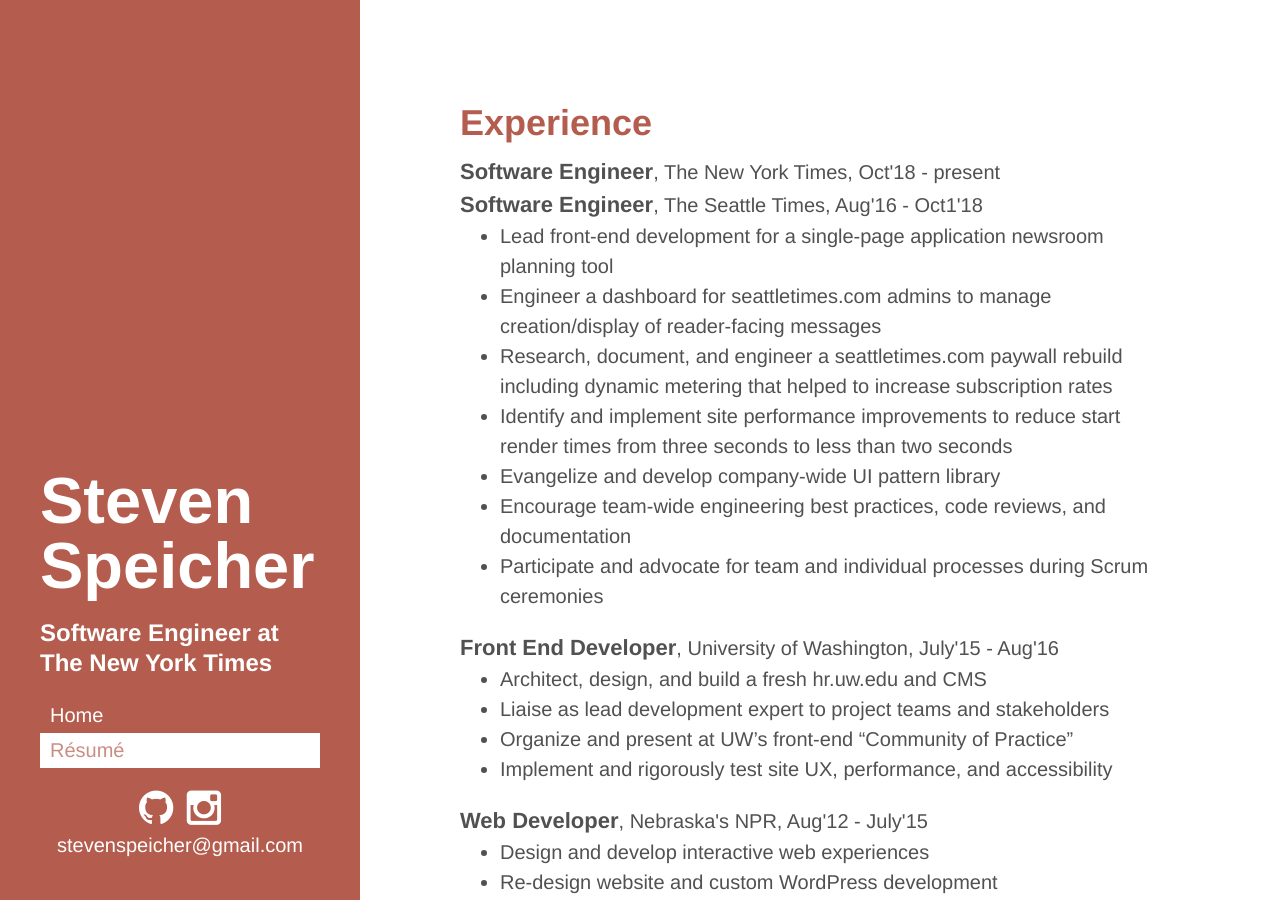
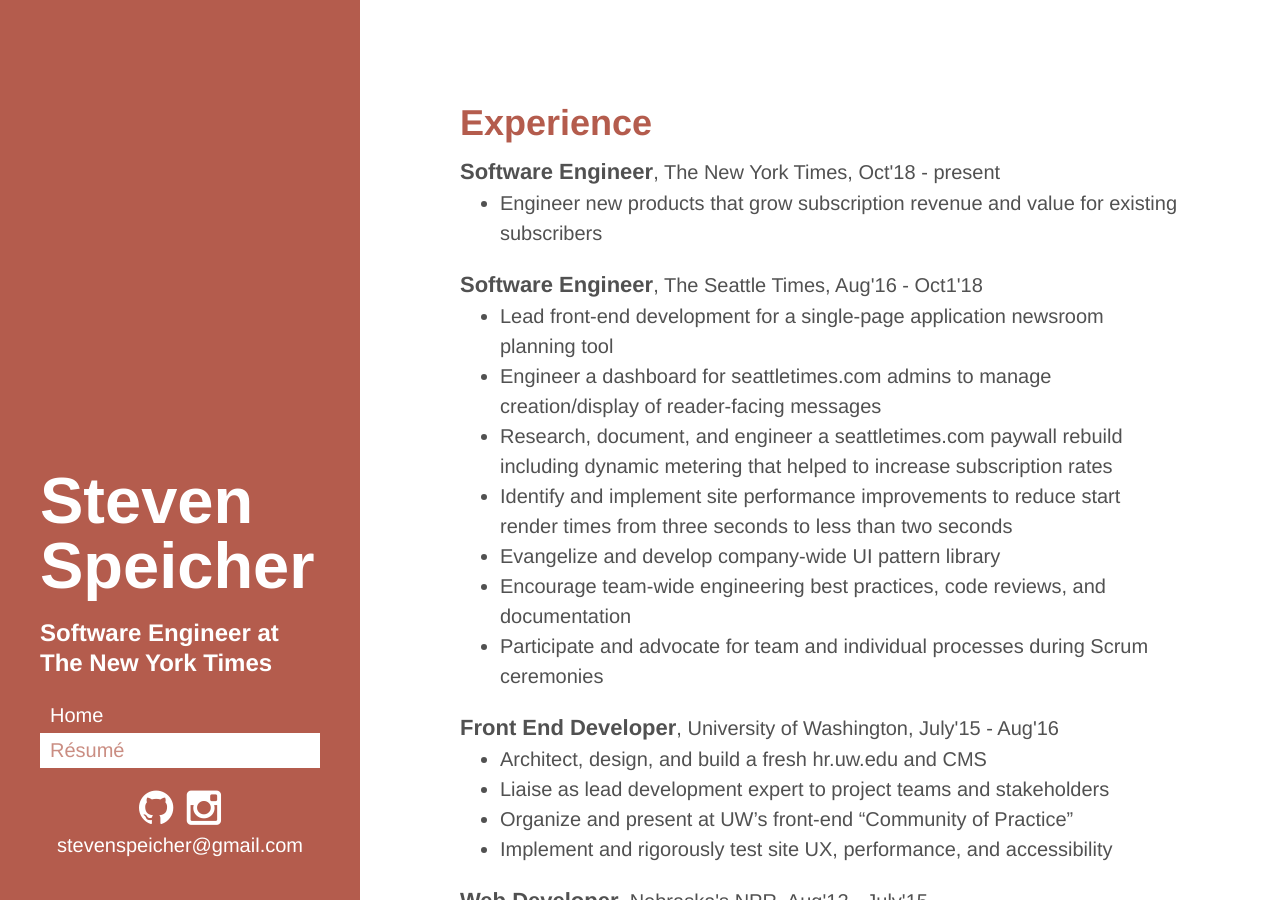
Before and after one commit to stvnspchr/stvnspchr.github.io, a Jekyll site: the page built from resume/index.html, in a window 1280 px wide and 900 px high. Built offline with Jekyll 4.4.1, drawn with Linux system fonts in a browser that asks for light colours.

Commit message:
Update index.html

```diff
--- a/resume/index.html
+++ b/resume/index.html
@@ -8,6 +8,9 @@
 <h2>Experience</h2>
 
 <p><span class="bold" style="font-size: 1.1rem;">Software Engineer</span>, The New York Times, Oct'18 - present</p>
+<ul>
+    <li>Engineer new products that grow subscription revenue and value for existing subscribers</li>
+</ul>
 
 <p><span class="bold" style="font-size: 1.1rem;">Software Engineer</span>, The Seattle Times, Aug'16 - Oct1'18</p>
 <ul>
```
